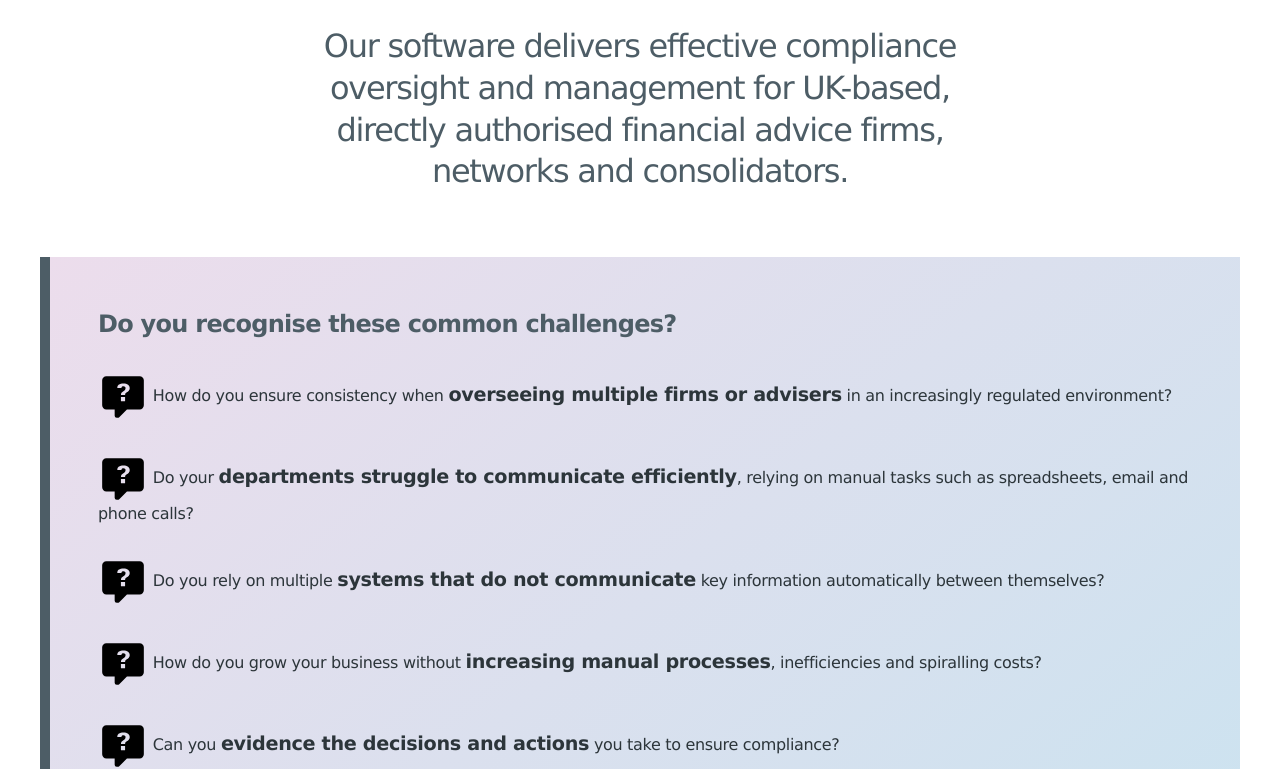
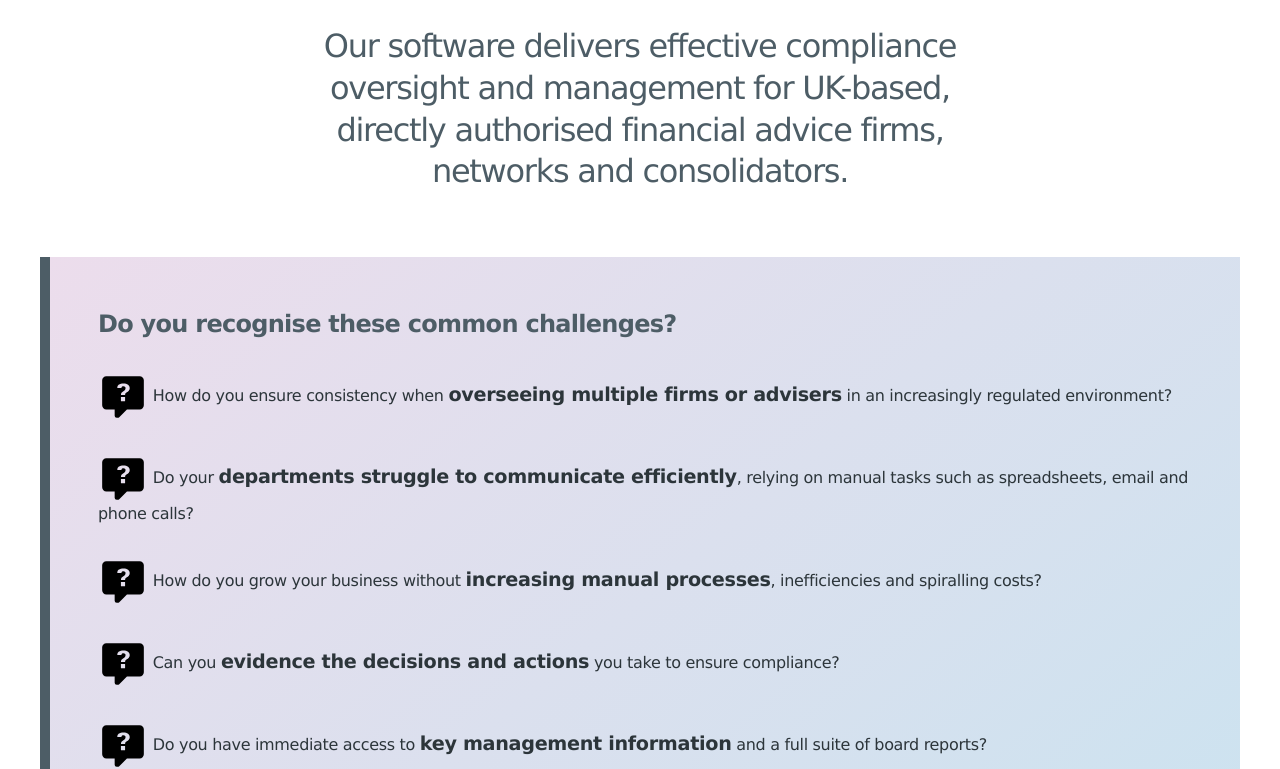
Before and after one commit to TriTech-Compli/TriTech-Compli, a plain HTML site: page index.html in a window 1280 px wide. Shown: the part 196-965 px from the top of the page. Drawn offline with Linux system fonts and the light colour scheme.

Commit message:
Add Management Information question

```diff
--- a/index.html
+++ b/index.html
@@ -85,9 +85,10 @@
                 <ul style="margin:0; padding:0; list-style:none;">
                     <li style="margin:2em 0;"><img src="images/icon/comment-question.svg" width="50" alt="?" style="vertical-align: middle;"/> How do you ensure consistency when <strong style="font-size:1.2em;">overseeing multiple firms or advisers</strong> in an increasingly regulated environment?</li>
                     <li style="margin:2em 0;"><img src="images/icon/comment-question.svg" width="50" alt="?" style="vertical-align: middle;"/> Do your <strong style="font-size:1.2em;">departments struggle to communicate efficiently</strong>, relying on manual tasks such as spreadsheets, email and phone calls?</li>
-                    <li style="margin:2em 0;"><img src="images/icon/comment-question.svg" width="50" alt="?" style="vertical-align: middle;"/> Do you rely on multiple <strong style="font-size:1.2em;">systems that do not communicate</strong> key information automatically between themselves?</li>
+<!--                    <li style="margin:2em 0;"><img src="images/icon/comment-question.svg" width="50" alt="?" style="vertical-align: middle;"/> Do you rely on multiple <strong style="font-size:1.2em;">systems that do not communicate</strong> key information automatically between themselves?</li>-->
                     <li style="margin:2em 0;"><img src="images/icon/comment-question.svg" width="50" alt="?" style="vertical-align: middle;"/> How do you grow your business without <strong style="font-size:1.2em;">increasing manual processes</strong>, inefficiencies and spiralling costs?</li>
                     <li style="margin:2em 0;"><img src="images/icon/comment-question.svg" width="50" alt="?" style="vertical-align: middle;"/> Can you <strong style="font-size:1.2em;">evidence the decisions and actions</strong> you take to ensure compliance?</li>
+                    <li style="margin:2em 0;"><img src="images/icon/comment-question.svg" width="50" alt="?" style="vertical-align: middle;"/> Do you have immediate access to <strong style="font-size:1.2em;">key management information</strong> and a full suite of board reports?</li>
                 </ul>
             </section>
 
```
